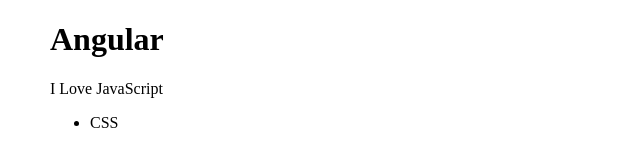
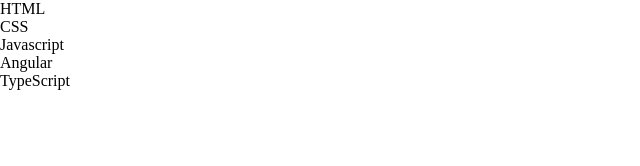
Before and after one commit to ShrikantBhadke/JS_Task, a plain HTML site: page 35 DOM Element in JavaScript/index.html in a window 1280 px wide. Shown: the whole page, without its empty margins (0-640 px from the left). Drawn offline with Linux system fonts and the light colour scheme; files that its build step writes are made by us from their sources.

```diff
--- a/35 DOM Element in JavaScript/assets/css/style.css
+++ /dev/null
@@ -1,3 +0,0 @@
-body{
-	margin-left:50px;
-}
--- a/35 DOM Element in JavaScript/assets/js/main.js
+++ b/35 DOM Element in JavaScript/assets/js/main.js
@@ -1,4 +1,4 @@
-const boxDiv = document.getElementById("box")
+// const boxDiv = document.getElementById("box")
 
 
 // let ul = document.createElement("ul");
@@ -22,20 +22,31 @@
 // document.getElementById("box").appendChild(heading);
 // console.log(document.querySelector("body").children)
 
-let newDiv = document.createElement("div");
-let heading = document.createElement("h1");
-heading.innerText = " Angular ";
-newDiv.appendChild(heading);
-let para = document.createElement("p");
-para.innerText =" I Love JavaScript";
-let ul = document.createElement("ul");
-let li = document.createElement("li");
+// let newDiv = document.createElement("div");
+// let heading = document.createElement("h1");
+// heading.innerText = " Angular ";
+// newDiv.appendChild(heading);
+// let para = document.createElement("p");
+// para.innerText =" I Love JavaScript";
+// let ul = document.createElement("ul");
+// let li = document.createElement("li");
 
-li.innerHTML = "CSS";
+// li.innerHTML = "CSS";
 
-newDiv.appendChild(para);
-ul.appendChild(li);
-newDiv.appendChild(ul);
+// newDiv.appendChild(para);
+// ul.appendChild(li);
+// newDiv.appendChild(ul);
 
-boxDiv.appendChild(newDiv);
-console.log(newDiv);
+// boxDiv.appendChild(newDiv);
+// console.log(newDiv);
+
+const boxDiv = document.getElementById("box")
+const addCss = document.querySelector(".addcss")
+
+let p = document.createElement("p");
+// p.innerText ="CSS";
+let paraText = document.createTextNode("CSS")
+p.appendChild(paraText);
+
+
+boxDiv.insertBefore(p,addCss);
--- a/35 DOM Element in JavaScript/index.html
+++ b/35 DOM Element in JavaScript/index.html
@@ -10,7 +10,10 @@
 	  <body>
 
 		<div class="box" id="box">
-
+			<p>HTML</p>
+			<p class="addcss">Javascript</p>
+			<p>Angular</p>
+			<p>TypeScript</p>
 		</div>
 
 		<script src="assets/js/main.js"></script>
```
Also changed, not shown: 36 HOF some(), every()/assets/js/main.js (+9 -0 lines).
